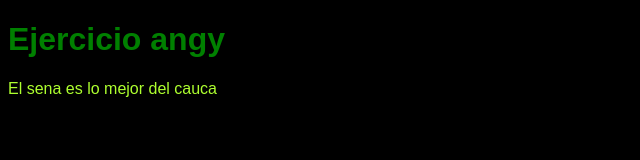
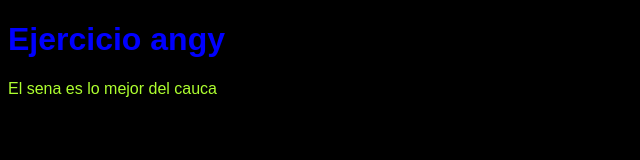
Before and after one commit to andersoncaiceedo/ejercicioramas, a plain HTML site: page index.html in a window 1280 px wide. Shown: the whole page, without its empty margins (0-640 px from the left). Drawn offline with Linux system fonts and the light colour scheme.

Commit message:
agrega titulo azul

```diff
--- a/styles.css
+++ b/styles.css
@@ -4,5 +4,5 @@ body{
     color: greenyellow;
 }
 h1{
-    color:green
+    color: blue;
 }
```
